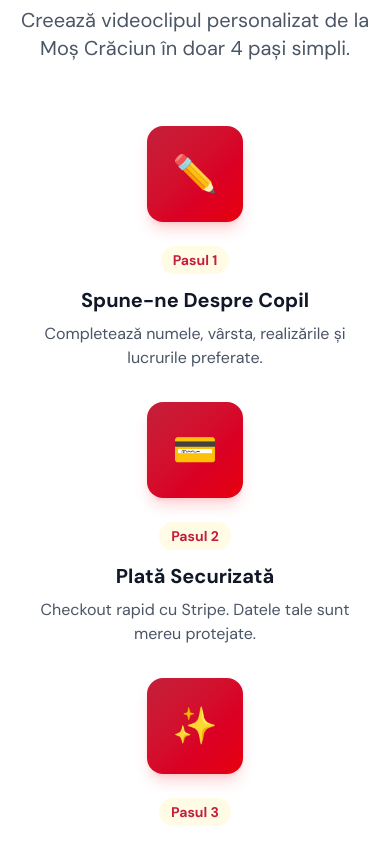
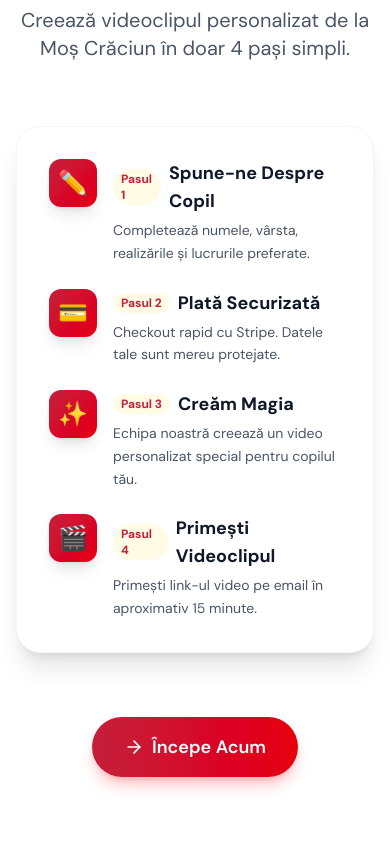
Before and after one commit to gabrieltintarescu/mesajul-mosului, a Next.js app: page / in a window 390 px wide. Shown: the part 2680-3522 px from the top of the page. Built offline with nearby package versions, Linux system fonts and the light colour scheme; a web font is replaced by a local one.

Commit message:
feat: make section more compact on mobile

```diff
--- a/app/page.tsx
+++ b/app/page.tsx
@@ -362,7 +362,8 @@ export default function Home() {
             </p>
           </MotionFadeIn>
 
-          <div className="max-w-5xl mx-auto">
+          {/* Desktop: Grid Cards */}
+          <div className="hidden md:block max-w-5xl mx-auto">
             <div className="grid md:grid-cols-2 lg:grid-cols-4 gap-8">
               {howItWorks.map((item, index) => (
                 <MotionFadeIn key={item.step} delay={index * 0.1}>
@@ -393,6 +394,37 @@ export default function Home() {
               ))}
             </div>
           </div>
+
+          {/* Mobile: Compact List */}
+          <MotionFadeIn className="md:hidden max-w-2xl mx-auto">
+            <div className="bg-white rounded-3xl shadow-xl p-8 border border-gray-100">
+              <ul className="space-y-6">
+                {howItWorks.map((item, index) => (
+                  <motion.li
+                    key={item.step}
+                    initial={{ opacity: 0, x: -20 }}
+                    whileInView={{ opacity: 1, x: 0 }}
+                    viewport={{ once: true }}
+                    transition={{ delay: index * 0.1 }}
+                    className="flex items-start gap-4"
+                  >
+                    <div className="flex-shrink-0 w-12 h-12 rounded-xl bg-gradient-to-br from-christmas-red to-red-600 flex items-center justify-center text-2xl shadow-lg">
+                      {item.icon}
+                    </div>
+                    <div className="flex-1">
+                      <div className="flex items-center gap-2 mb-1">
+                        <span className="text-xs font-bold text-christmas-red bg-christmas-gold/10 px-2 py-0.5 rounded-full">
+                          Pasul {item.step}
+                        </span>
+                        <h3 className="font-bold text-lg text-gray-900">{item.title}</h3>
+                      </div>
+                      <p className="text-gray-600 text-sm leading-relaxed">{item.description}</p>
+                    </div>
+                  </motion.li>
+                ))}
+              </ul>
+            </div>
+          </MotionFadeIn>
 
           {/* CTA */}
           <MotionFadeIn className="text-center mt-16">
```
